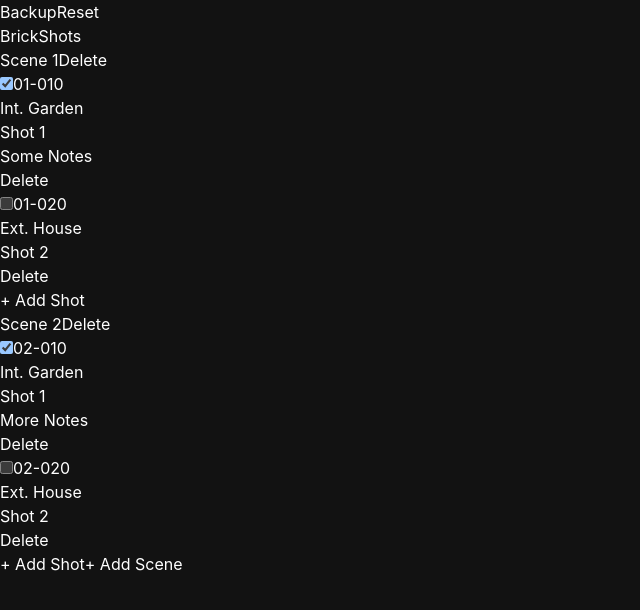
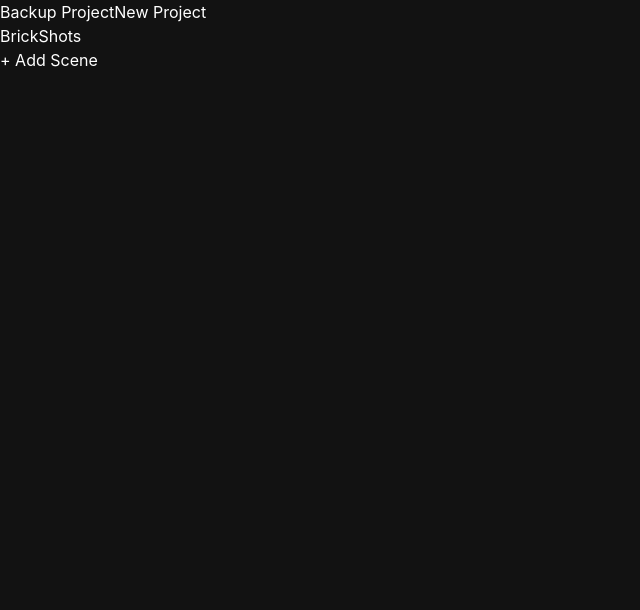
Before and after one commit to roschlau/brickshots, a React (Vite) app: page / in a window 1280 px wide. Shown: the top 610 px of the page, without its empty margins (0-640 px from the left). Built offline with nearby package versions, Linux system fonts and the light colour scheme.

Commit message:
Automatically back up the current project before deleting anything or creating a new project

```diff
--- a/src/App.tsx
+++ b/src/App.tsx
@@ -1,18 +1,25 @@
 import {useEffect, useState} from 'react'
 import './App.css'
-import {blankScene, dummyProject, loadProject, newShot, SceneData, ShotData} from './persistence.ts'
+import {newScene, newProject, loadProject, newShot, SceneData, ShotData} from './persistence.ts'
 import clipboard from 'clipboardy'
 import {getSceneNumber, nextShotAutoNumber, shotCode} from './codes.ts'
 
 function App() {
   const [project, setProject] = useState(loadProject())
   useEffect(() => localStorage.setItem('project', JSON.stringify(project)), [project])
+  const backupProject = (reason: string) => localStorage.setItem('backup-' + new Date().toISOString() + '-' + reason, JSON.stringify(project))
+  const resetProject = () => {
+    backupProject('before-new-project')
+    setProject(newProject)
+  }
+  const addScene = () => setProject({...project, scenes: [...project.scenes, newScene()]})
   const scenes = project.scenes.map((scene, sceneIndex) => {
     const updateScene = (updatedScene: SceneData) => {
       setProject({...project, scenes: project.scenes.map((oldScene, i) => i === sceneIndex ? updatedScene : oldScene)})
     }
 
     const deleteScene = () => {
+      backupProject('before-scene-deletion')
       setProject({...project, scenes: project.scenes.filter((_, i) => i !== sceneIndex)})
     }
 
@@ -23,12 +30,10 @@ function App() {
         sceneIndex={sceneIndex}
         onUpdate={updateScene}
         onDelete={deleteScene}
+        backupProject={backupProject}
       />
     )
   })
-  const resetProject = () => setProject(dummyProject)
-  const backupProject = () => localStorage.setItem('backup-' + new Date().toISOString(), JSON.stringify(project))
-  const addScene = () => setProject({...project, scenes: [...project.scenes, blankScene()]})
   return (
     <>
       <DevBar onResetProject={resetProject} onBackupProject={backupProject}/>
@@ -54,25 +59,26 @@ function App() {
 
 function DevBar({onResetProject, onBackupProject}: {
   onResetProject: () => void,
-  onBackupProject: () => void
+  onBackupProject: (reason: string) => void
 }) {
   return (
     <div className={'absolute top-0 right-0 flex flex-row'}>
-      <button className={'p-2'} onClick={onBackupProject}>
-        Backup
+      <button className={'p-2'} onClick={() => onBackupProject('manual')}>
+        Backup Project
       </button>
       <button className={'p-2'} onClick={onResetProject}>
-        Reset
+        New Project
       </button>
     </div>
   )
 }
 
-function SceneTableRows({scene, sceneIndex, onUpdate, onDelete}: {
+function SceneTableRows({scene, sceneIndex, onUpdate, onDelete, backupProject}: {
   scene: SceneData,
   sceneIndex: number,
   onUpdate: (scene: SceneData) => void,
   onDelete: () => void,
+  backupProject: (reason: string) => void,
 }) {
   const lockedShotNumbers = scene.shots.map(it => it.lockedNumber).filter((it): it is number => it !== null)
   const shotNumbers: Record<number, number> = {}
@@ -86,6 +92,7 @@ function SceneTableRows({scene, sceneIndex, onUpdate, onDelete}: {
       })
     }
     const deleteShot = () => {
+      backupProject('before-shot-deletion')
       onUpdate({
         ...scene,
         shots: scene.shots.filter((_, i) => i !== shotIndex),
--- a/src/persistence.ts
+++ b/src/persistence.ts
@@ -3,56 +3,17 @@ export function loadProject(): ProjectData {
   if (existing) {
     return JSON.parse(existing) as ProjectData
   }
-  return dummyProject()
-}
-
-export function dummyProject(): ProjectData {
-  return {
-    scenes: [
-      {
-        lockedNumber: null,
-        shots: [
-          {
-            lockedNumber: null,
-            description: 'Shot 1',
-            notes: 'Some Notes',
-            animated: true,
-            location: 'Int. Garden',
-          },
-          {
-            lockedNumber: null,
-            description: 'Shot 2',
-            notes: '',
-            animated: false,
-            location: 'Ext. House',
-          },
-        ],
-      },
-      {
-        lockedNumber: null,
-        shots: [
-          {
-            lockedNumber: null,
-            description: 'Shot 1',
-            notes: 'More Notes',
-            animated: true,
-            location: 'Int. Garden',
-          },
-          {
-            lockedNumber: null,
-            description: 'Shot 2',
-            notes: '',
-            animated: false,
-            location: 'Ext. House',
-          },
-        ],
-      },
-    ],
-  }
+  return newProject()
 }
 
 export interface ProjectData {
   scenes: SceneData[]
+}
+
+export function newProject(): ProjectData {
+  return {
+    scenes: [],
+  }
 }
 
 export interface SceneData {
@@ -60,7 +21,7 @@ export interface SceneData {
   shots: ShotData[]
 }
 
-export function blankScene(): SceneData {
+export function newScene(): SceneData {
   return {
     lockedNumber: null,
     shots: [],
```
